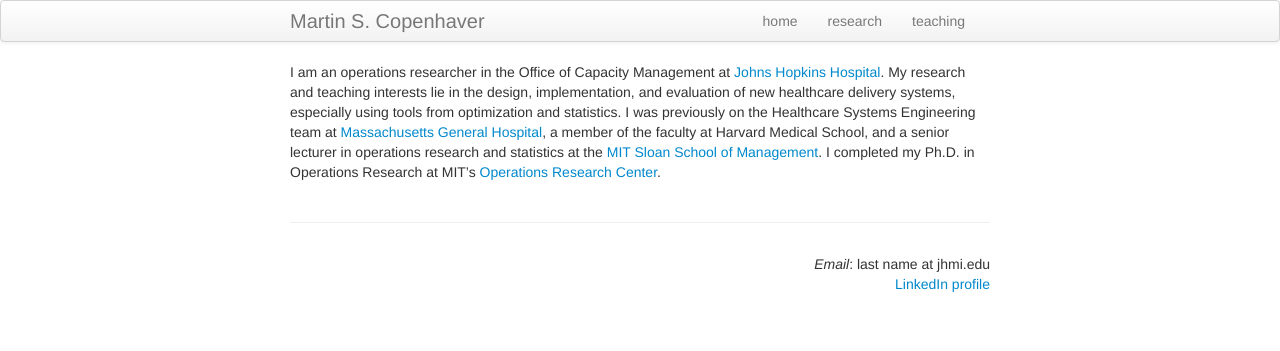
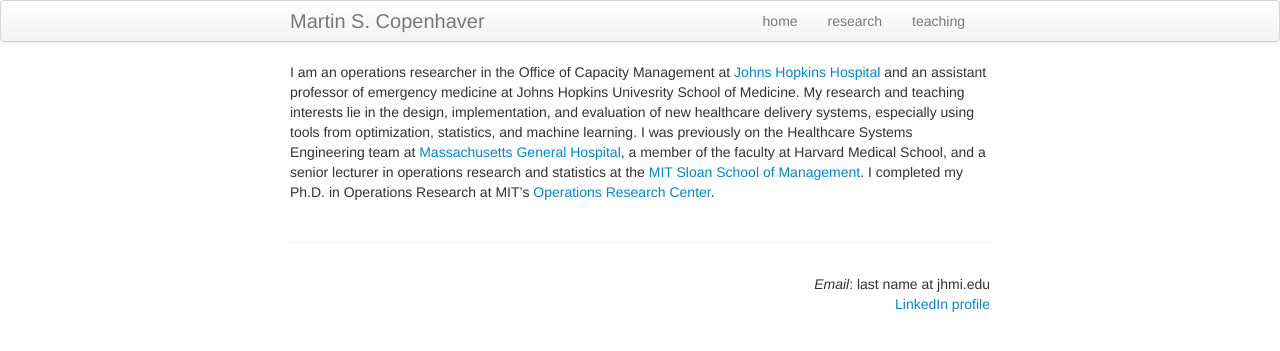
Before and after one commit to martincopenhaver/martincopenhaver.github.io, a Jekyll site: the page built from index.md, in a window 1280 px wide. Shown: the top 351 px of the page. Built offline with Jekyll 4.4.1, drawn with Linux system fonts in a browser that asks for light colours.

Commit message:
Update index.md

```diff
--- a/index.md
+++ b/index.md
@@ -8,4 +8,4 @@ redirect_from:
   - /about.html
 ---
 
-I am an operations researcher in the Office of Capacity Management at [Johns Hopkins Hospital](https://www.hopkinsmedicine.org/the-johns-hopkins-hospital). My research and teaching interests lie in the design, implementation, and evaluation of new healthcare delivery systems, especially using tools from optimization and statistics. I was previously on the Healthcare Systems Engineering team at [Massachusetts General Hospital](http://www.massgeneral.org/), a member of the faculty at Harvard Medical School, and a senior lecturer in operations research and statistics at the [MIT Sloan School of Management](http://sloan.mit.edu/). I completed my Ph.D. in Operations Research at MIT's [Operations Research Center](http://orc.mit.edu/).
+I am an operations researcher in the Office of Capacity Management at [Johns Hopkins Hospital](https://www.hopkinsmedicine.org/the-johns-hopkins-hospital) and an assistant professor of emergency medicine at Johns Hopkins Univesrity School of Medicine. My research and teaching interests lie in the design, implementation, and evaluation of new healthcare delivery systems, especially using tools from optimization, statistics, and machine learning. I was previously on the Healthcare Systems Engineering team at [Massachusetts General Hospital](http://www.massgeneral.org/), a member of the faculty at Harvard Medical School, and a senior lecturer in operations research and statistics at the [MIT Sloan School of Management](http://sloan.mit.edu/). I completed my Ph.D. in Operations Research at MIT's [Operations Research Center](http://orc.mit.edu/).
```
